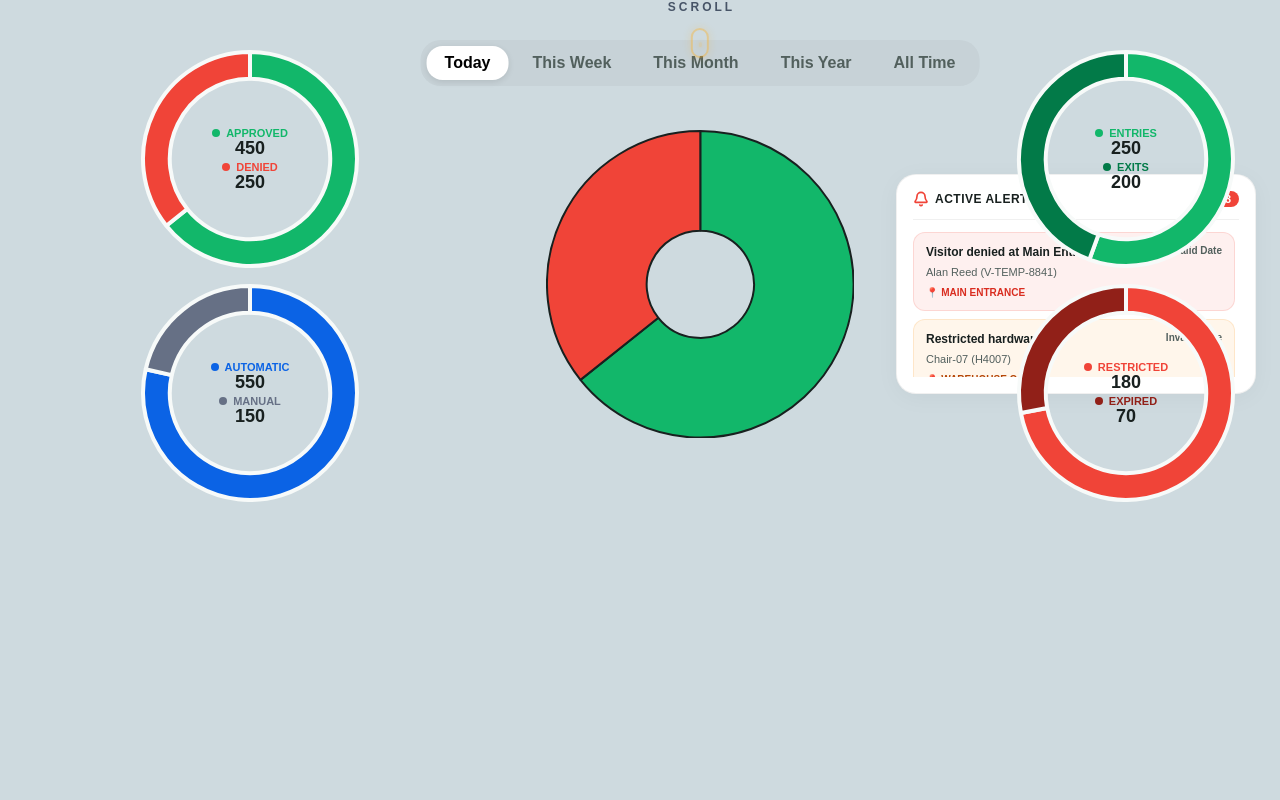
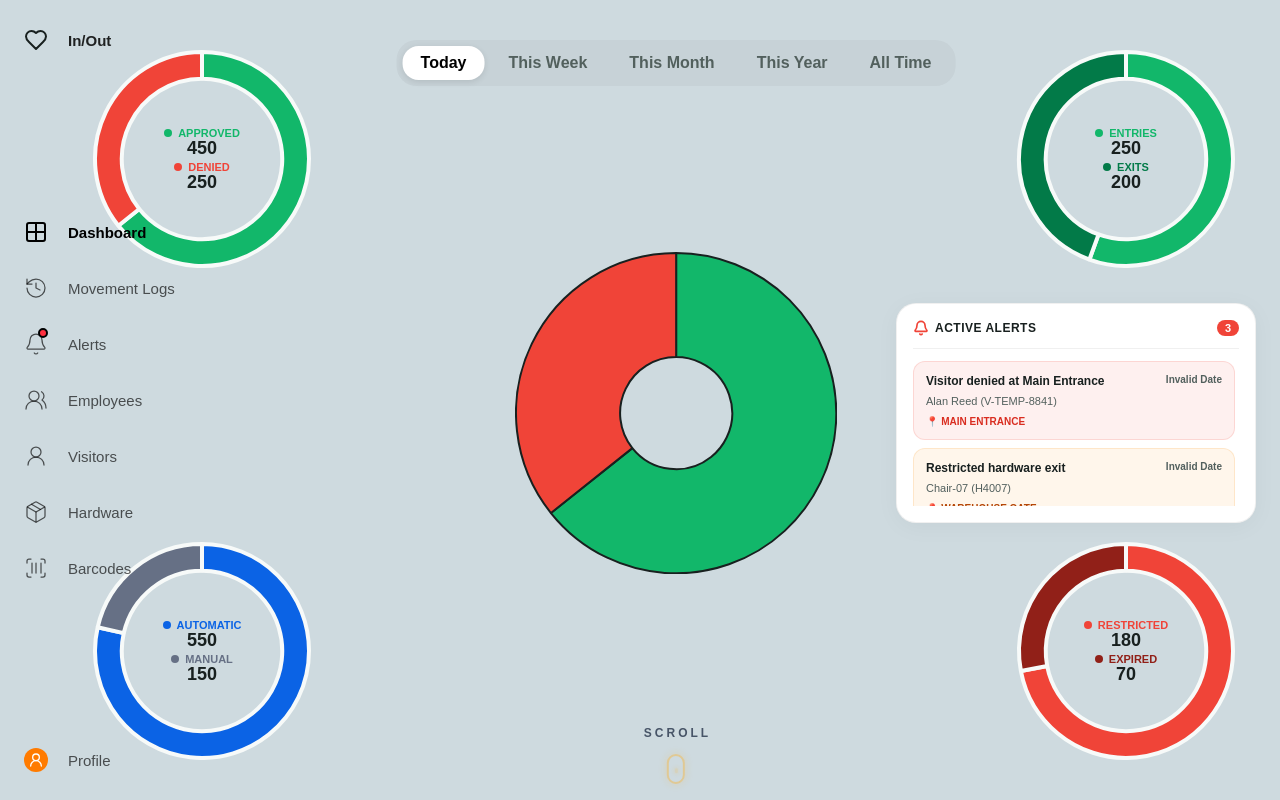
Before and after one commit to cyanidemilkshakee/in-out, a Next.js app: page /admin in a window 1280 px wide. Built offline with nearby package versions, Linux system fonts and the light colour scheme.

Commit message:
Update globals.css

```diff
--- a/app/globals.css
+++ b/app/globals.css
@@ -1563,42 +1563,87 @@ a {
 
 /* Admin console grid */
 .role-admin .admin-console {
-  display: grid;
-  grid-template-columns: var(--admin-sidebar-width) minmax(0, 1fr);
-  gap: var(--admin-page-gap);
-  align-items: start;
+  display: block;
   min-height: 100vh;
   padding: var(--admin-page-padding-block) var(--admin-page-padding-inline);
 }
 
-.role-admin .admin-console > :not(.admin-rail) {
-  grid-column: 2;
+.role-admin .admin-console > :not(.admin-rail):not(.rail-toggle-btn):not(.rail-backdrop) {
   min-width: 0;
   width: 100%;
-  max-width: 1560px;
-}
-
-/* Sidebar rail */
+  max-width: none;
+}
+
+/* Sidebar toggle hamburger button */
+.role-admin .rail-toggle-btn {
+  position: fixed;
+  top: 20px;
+  left: 20px;
+  z-index: 300;
+  display: flex;
+  align-items: center;
+  justify-content: center;
+  width: 44px;
+  height: 44px;
+  border: none;
+  border-radius: 14px;
+  background: rgba(255, 255, 255, 0.72);
+  backdrop-filter: blur(12px);
+  -webkit-backdrop-filter: blur(12px);
+  box-shadow: 0 2px 12px rgba(0, 0, 0, 0.1), inset 0 1px 0 rgba(255, 255, 255, 0.8);
+  color: var(--admin-text);
+  cursor: pointer;
+  transition: background 140ms ease, box-shadow 140ms ease, transform 140ms ease;
+}
+
+.role-admin .rail-toggle-btn:hover {
+  background: rgba(255, 255, 255, 0.92);
+  box-shadow: 0 4px 20px rgba(0, 0, 0, 0.14), inset 0 1px 0 rgba(255, 255, 255, 0.9);
+  transform: scale(1.05);
+}
+
+.role-admin .rail-toggle-btn:active {
+  transform: scale(0.96);
+}
+
+/* Sidebar backdrop */
+.role-admin .rail-backdrop {
+  position: fixed;
+  inset: 0;
+  z-index: 199;
+  background: transparent;
+}
+
+/* Sidebar rail - floating overlay, Instagram-style */
 .role-admin .admin-rail {
-  position: sticky;
-  top: 14px;
-  grid-column: 1;
-  grid-row: 1 / span 6;
+  position: fixed;
+  top: 0;
+  left: 0;
+  z-index: 200;
   display: grid;
   grid-template-rows: auto auto 1fr auto;
-  width: 100%;
-  height: calc(100vh - 28px);
-  min-height: auto;
+  width: var(--admin-sidebar-width);
+  height: 100vh;
   align-items: stretch;
   gap: var(--admin-sidebar-gap);
   overflow: hidden;
-  border-radius: var(--admin-sidebar-radius);
-  border: 1px solid #ced38f;
-  background:
-    linear-gradient(135deg, rgba(243, 255, 156, 0.774), rgba(229, 229, 229, 0.795) 30%),
-    linear-gradient(180deg, rgba(248, 228, 117, 0.856) 0%, rgb(86, 136, 150) 100%);
+  border-radius: 0 var(--admin-sidebar-radius) var(--admin-sidebar-radius) 0;
+  border: none;
+  background: transparent;
   box-shadow: none;
   padding: var(--admin-sidebar-padding);
+  /* Start off-screen to the left */
+  transform: translateX(-110%);
+  transition: transform 280ms cubic-bezier(0.4, 0, 0.2, 1), box-shadow 280ms ease;
+  backdrop-filter: blur(0px);
+}
+
+.role-admin .admin-rail.rail-open {
+  transform: translateX(0);
+  background: transparent;
+  backdrop-filter: none;
+  -webkit-backdrop-filter: none;
+  box-shadow: none;
 }
 
 /* Sidebar brand */
```
